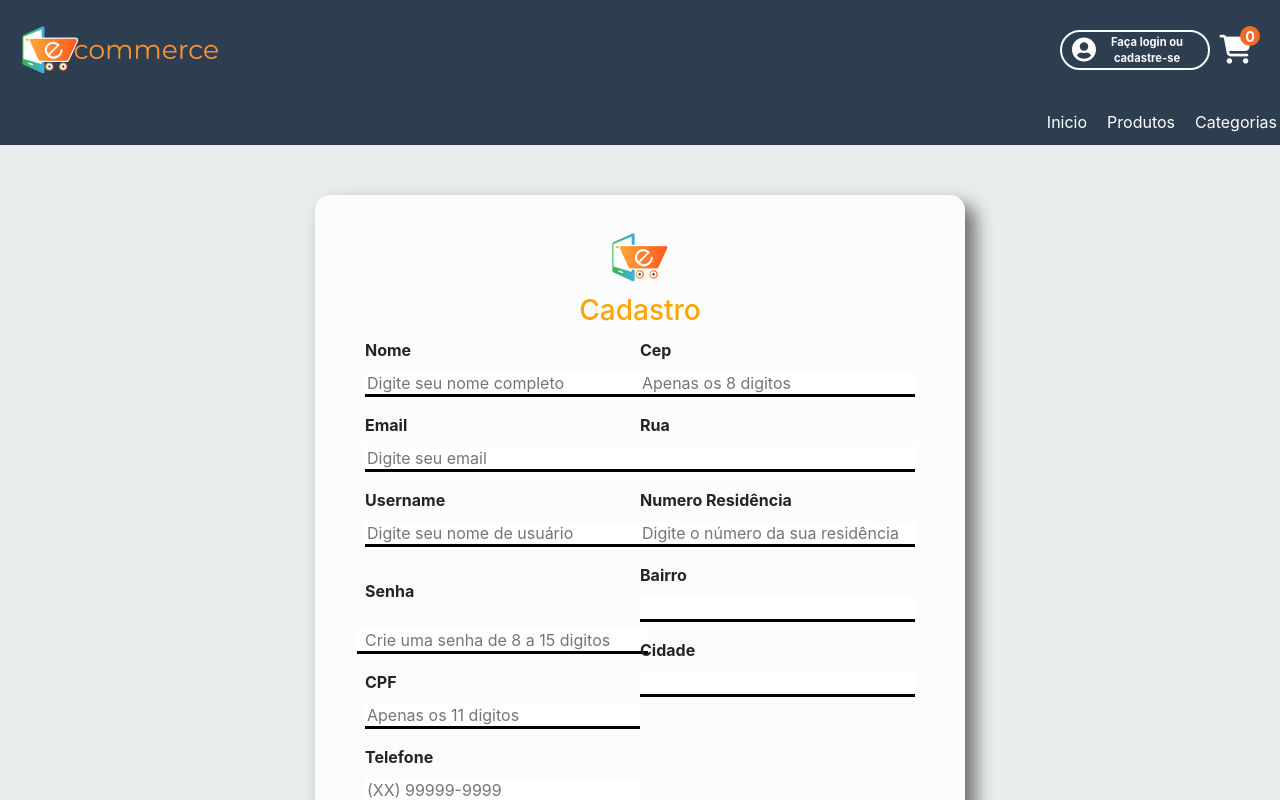
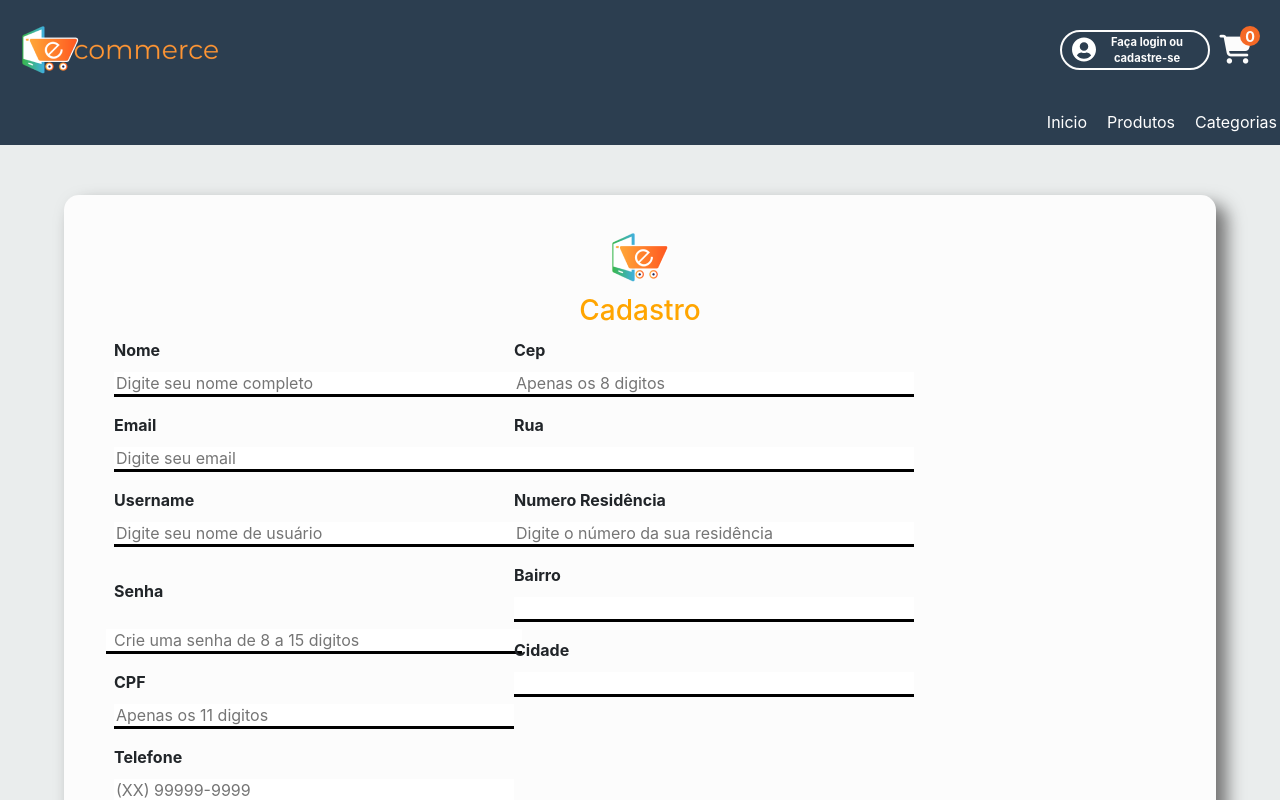
Before and after one commit to afonsonrodrigues/projeto-final-serratec-react-2, a React (Create React App) app: page /cliente-cadastro in a window 1280 px wide. Shown: the top 800 px of the page. Built offline with nearby package versions, Linux system fonts and the light colour scheme.

Commit message:
finalzinho

```diff
--- a/src/pages/ClienteCadastrar/estilos.css
+++ b/src/pages/ClienteCadastrar/estilos.css
@@ -1,5 +1,6 @@
 .formCadastro {
-  width: 650px;
+    width: 90%;
+    min-width: 650px;
     min-height: 450px;
     padding: 20px 50px;
     display: flex;
@@ -9,9 +10,15 @@
     background-color: #fcfcfc;
     margin: 50px auto;
     border-radius: 15px;
-  -webkit-box-shadow: 10px 10px 17px 1px rgba(115,115,115,1);
-  -moz-box-shadow: 10px 10px 17px 1px rgba(115,115,115,1);
-  box-shadow: 10px 10px 17px 1px rgba(115,115,115,1);
+    -webkit-box-shadow: 10px 10px 17px 1px rgba(115, 115, 115, 1);
+    -moz-box-shadow: 10px 10px 17px 1px rgba(115, 115, 115, 1);
+    box-shadow: 10px 10px 17px 1px rgba(115, 115, 115, 1);
+}
+.cadastro1 {
+    max-width: 400px;
+}
+.cadastro2 {
+    max-width: 400px;
 }
 
 .logoLogin {
@@ -59,11 +66,11 @@ button {
 }
 
 button:hover {
-  background-color: #FF9A16;
+    background-color: #ff9a16;
     color: #000;
-  border: 3px solid #FF9A16;
+    border: 3px solid #ff9a16;
 }
 
 p {
-  font-size: .9rem;
+    font-size: 0.9rem;
 }
--- a/src/pages/ClienteCadastrar/index.jsx
+++ b/src/pages/ClienteCadastrar/index.jsx
@@ -101,7 +101,7 @@ const ClienteCadastrar = () => {
                     <img src={logoLogin} alt="Logo login" />
                     <h3>Cadastro</h3>
                     <div className=" d-flex flex-row flex-wrap">
-                        <div className="col-md-6">
+                        <div className="cadastro1">
                             <div>
                                 <label>Nome</label>
                                 <input
@@ -186,7 +186,7 @@ const ClienteCadastrar = () => {
                                 />
                             </div>
                         </div>
-                        <div className="col-md-6">
+                        <div className="cadastro2">
                             <div>
                                 <label>Cep</label>
                                 <input
```
Lines whose indentation alone changed are shown as unchanged.
